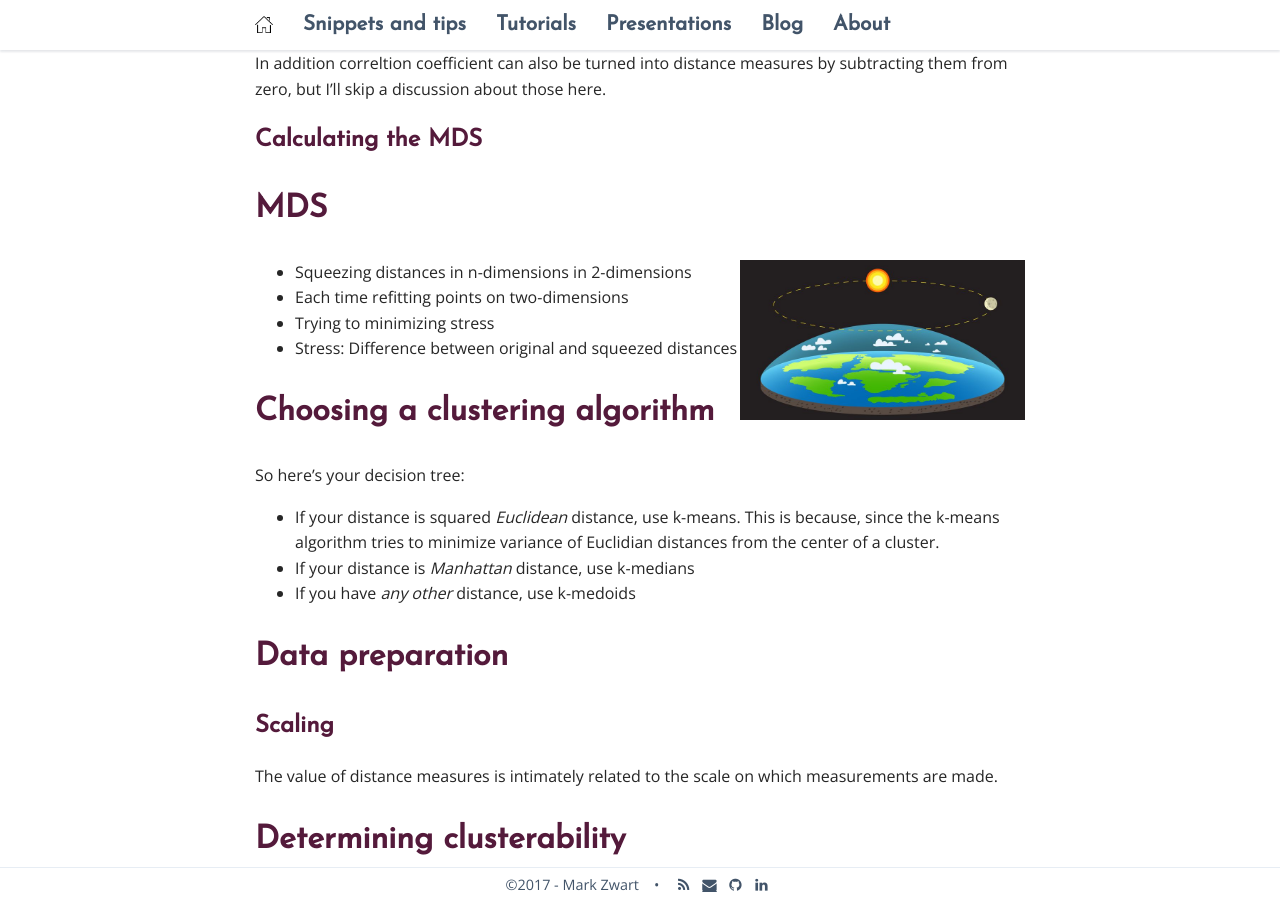
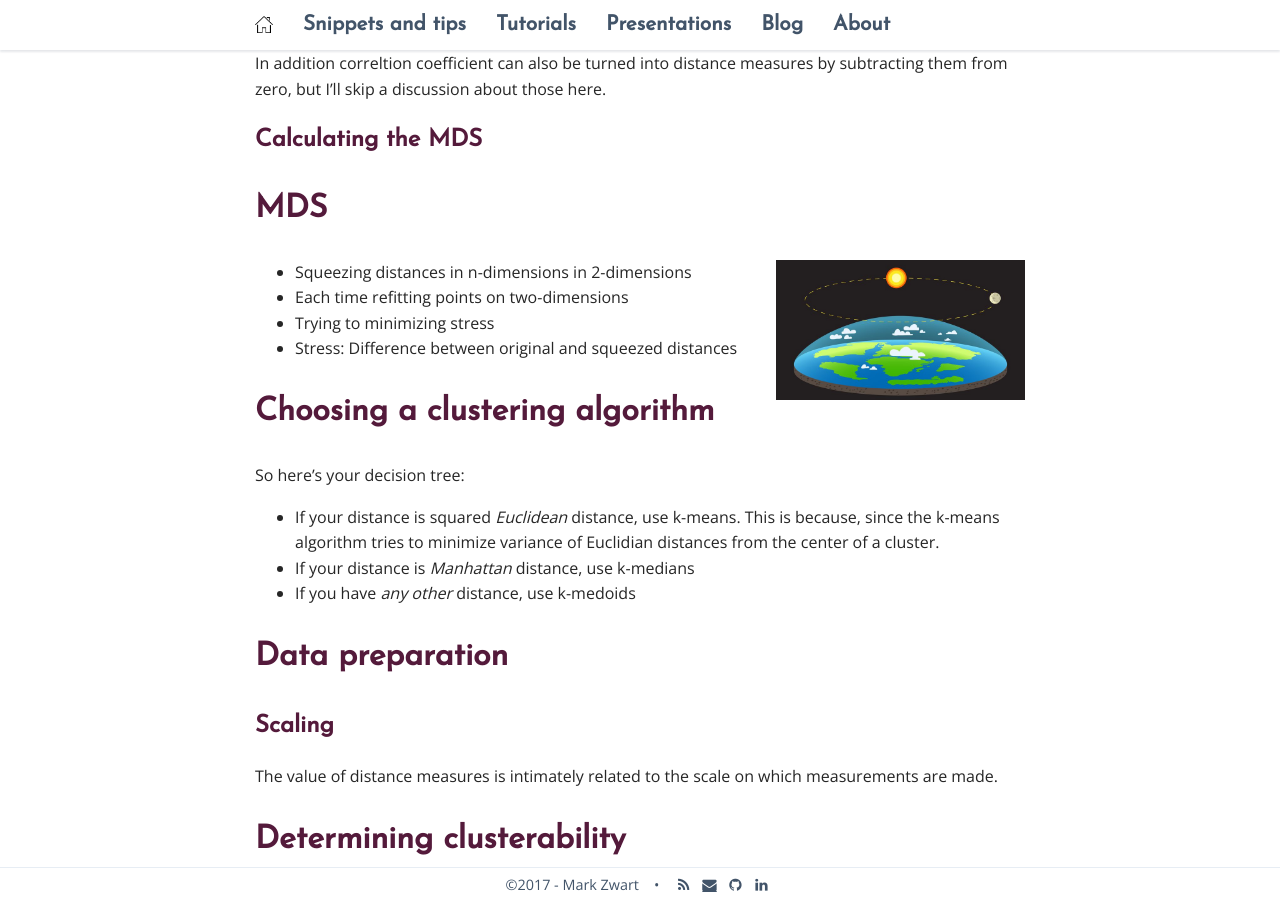
Before and after one commit to mark-me/mark-me.github.io, a Jekyll site: the page built from _pages/tutorials/clustering-mds/clustering-mds.md, in a window 1280 px wide and 900 px high, scrolled down 1162 px. Built offline with Jekyll 4.4.1, drawn with Linux system fonts in a browser that asks for light colours; nearby versions of some CDN libraries; comment, search, counter and statistics services are not loaded.

Commit message:
Update clustering-mds.md

```diff
--- a/_pages/tutorials/clustering-mds/clustering-mds.md
+++ b/_pages/tutorials/clustering-mds/clustering-mds.md
@@ -30,7 +30,7 @@
 
 # MDS
 
-<img src="/_pages/tutorials/clustering-mds/flat-earth.jpg" width="285" height="160" align="right"/>
+<img src="/_pages/tutorials/clustering-mds/flat-earth.jpg" width="249" height="140" align="right"/>
 
 * Squeezing distances in n-dimensions in 2-dimensions
 * Each time refitting points on two-dimensions
```
